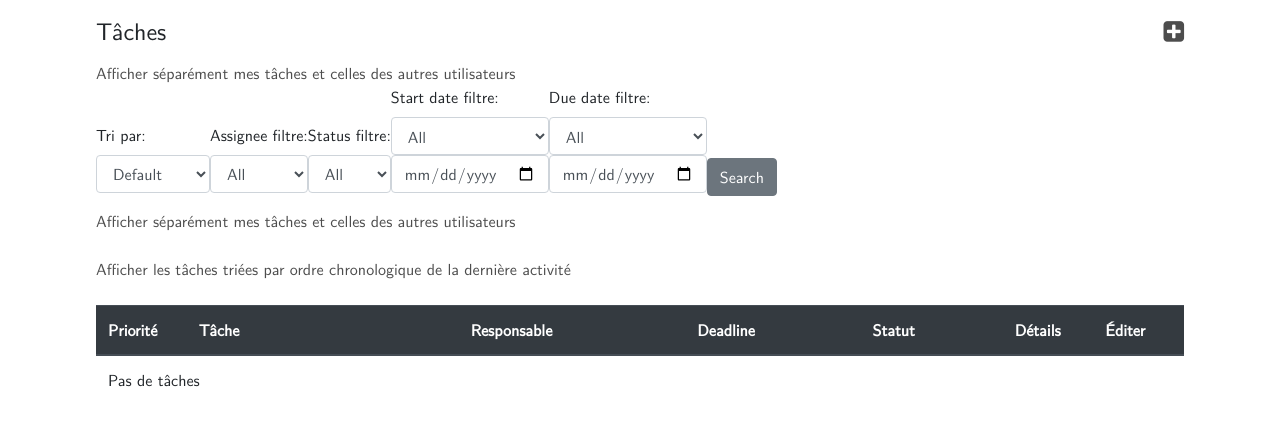
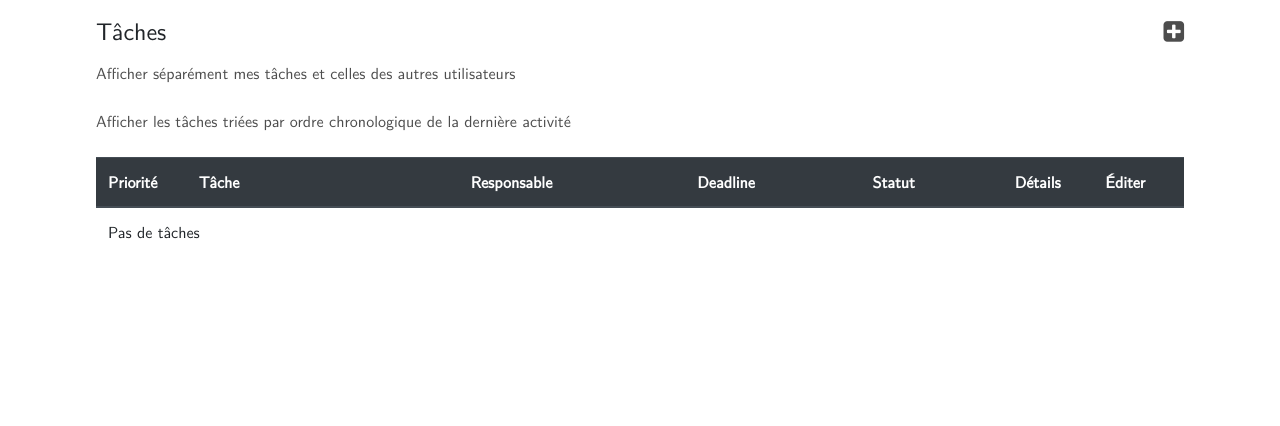
Before and after one commit to houshuanglucie/Web_Group_project, a Django app: template taskmanager/templates/taskmanager/focus_project.html in a window 1280 px wide. Shown: the part 337-763 px from the top of the page. Run offline with Django 3.2, Linux system fonts and the light colour scheme; the template is opened without the code that fills it, so the values that code supplies are empty; some libraries are stand-ins or nearby versions.

Commit message:
resolve conflict (suppression partie tri dans focus project)

```diff
--- a/taskmanager/templates/taskmanager/focus_project.html
+++ b/taskmanager/templates/taskmanager/focus_project.html
@@ -85,64 +85,6 @@ a:hover {
 		</div>
 	</div>
 
-    <!-- Lien vers un tri des tâches selon leur assignee -->
-    <a href="{% url 'distincttasks' ide=project.id %}"> Afficher séparément mes tâches et celles des autres utilisateurs </a>
-
-    <!-- Barre de filtrage et tri des taches-->
-    <form  style="display: table"  action="{% url 'task_filter' project.id %}" method="post" id = "filtrage_tri">
-        {% csrf_token %}
-        <div class="form-group" style="display:inline-block">
-            <label>Tri par:</label>
-            <select class="form-control" name="sorter" id = "sorter" >
-                <option value="default">Default</option>
-                <option value="name">Taskname</option>
-                <option value="user">Assignee</option>
-                <option value="priority">Priority</option>
-                <option value="status">Status</option>
-                <option value="start_date">Start date</option>
-                <option value="due_date">Due date</option>
-            </select>
-        </div>
-        <div class="form-group" style="display:inline-block">
-            <label>Assignee filtre:</label>
-            <select class="form-control" name="assignee_selected" id = "assignee_selected">
-                <option value="All">All</option>
-                {% for task in tasks %}
-                    <option value="{{ task.user.id }}">{{ task.user.first_name }} {{ task.user.last_name }}</option>
-                {% endfor %}
-            </select>
-        </div>
-        <div class="form-group" style="display:inline-block">
-            <label>Status filtre:</label>
-            <select class="form-control" name="status_selected" id = "status_selected">
-                <option value="All">All</option>
-                {% for task in tasks %}
-                    <option value="{{ task.status.id }}">{{ task.status.how }}</option>
-                {% endfor %}
-            </select>
-        </div >
-        <div class="form-group" style="display:inline-block">
-            <label>Start date filtre:</label>
-                <select class="form-control" name="start_before_after" selected="All">
-                    <option value="All">All</option>
-                    <option value="Before">Avant</option>
-                    <option value="After">Après</option>
-                </select>
-            <input type="date" class="form-control" name="start_date_selected">
-        </div>
-        <div class="form-group" style="display:inline-block">
-            <label>Due date filtre:</label>
-                <select class="form-control" name="due_before_after" selected="All">
-                    <option value="All">All</option>
-                    <option value="Before">Avant</option>
-                    <option value="After">Après</option>
-                </select>
-            <input type="date" class="form-control" name="due_date_selected">
-        </div>
-        <input type="hidden" name="project" value={{ project.id }}>
-        <button type="submit" class="btn btn-secondary">Search</button>
-    </form>
-
 
      <!-- Lien vers un tri des tâches selon leur assignee -->
     <a href="{% url 'distincttasks' ide=project.id %}"> Afficher séparément mes tâches et celles des autres utilisateurs </a>
--- a/taskmanager/views.py
+++ b/taskmanager/views.py
@@ -513,7 +513,7 @@ def dashboard(request):
 # ***************************************************************************
 #  Filtrage et tri des task
 # ***************************************************************************
-=======
+
 
 
 
```
Also changed, not shown: taskmanager/urls.py (line endings or trailing spaces).
